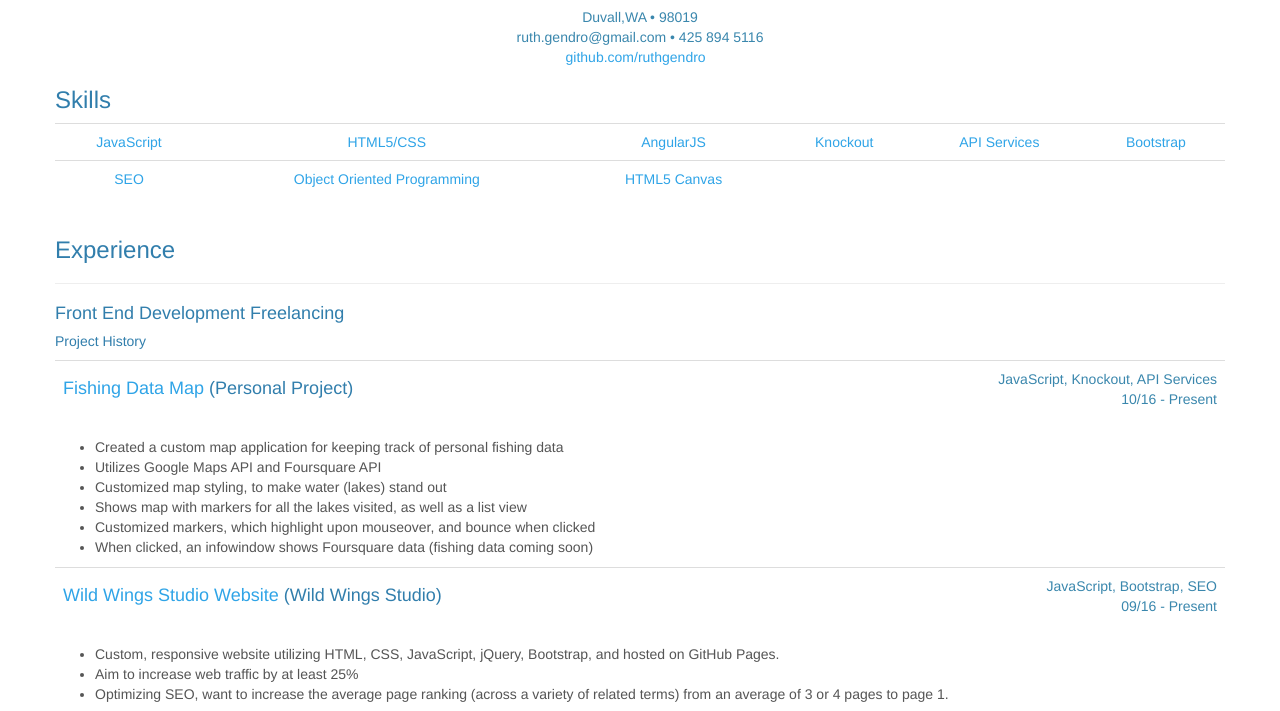
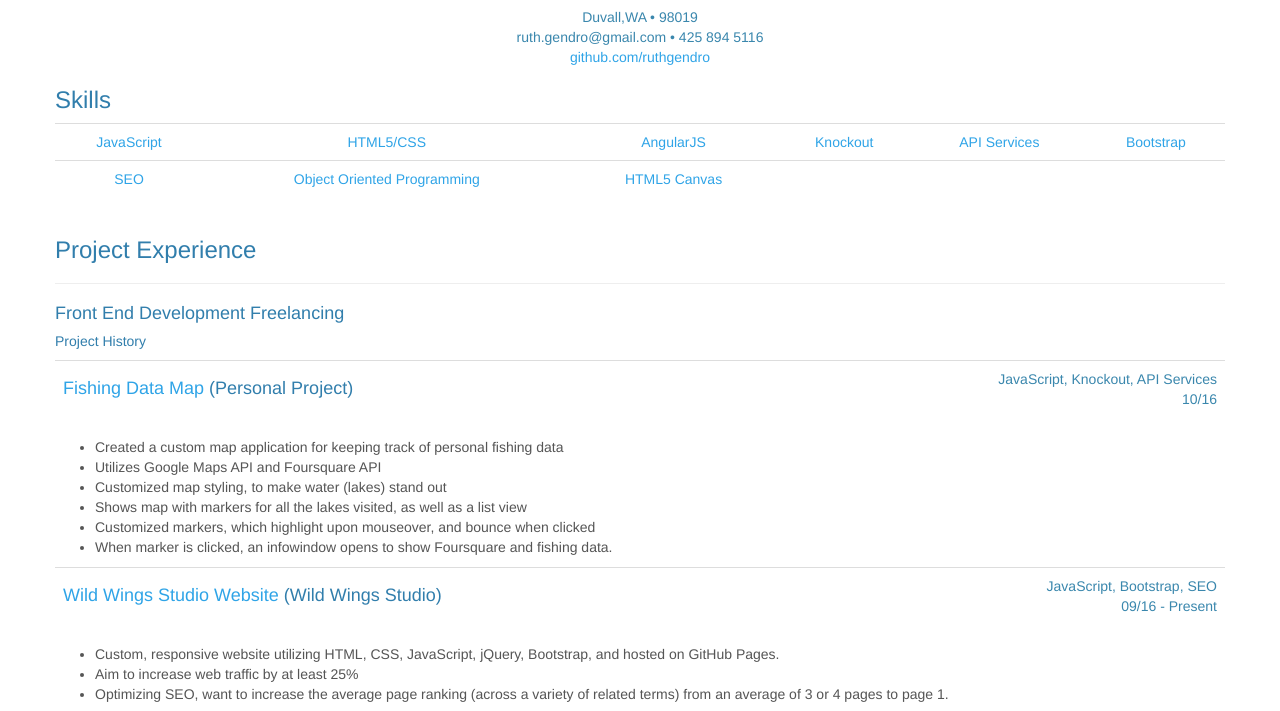
Before and after one commit to RuthGendro/angular-resume, a plain HTML site: page index.html in a window 1280 px wide. Shown: the part 63-774 px from the top of the page. Drawn offline with nearby package versions, Linux system fonts and the light colour scheme; some packages are replaced by stand-ins of ours.

Commit message:
updated project info

```diff
--- a/index.html
+++ b/index.html
@@ -12,14 +12,14 @@
 			<personal-info address="resume.address" email="resume.email" phone-number="resume.phoneNumber" name="resume.name"></personal-info>
 		</div>
 		<div class="row text-center text-info">
-			<a href="{{resume.githubUrl}}">{{resume.github}}</a> <span ng-style="blogSeparatorStyle">&#8226;</span> {{resume.blog}}
+			<a href="{{resume.githubUrl}}">{{resume.github}}</a>
 		</div>
 		<div class="row">
 			<h3>Skills</h3>
 			<div skill-set data-skills-per-line="6"></div>
 		</div>
 		<div class="row">
-			<h3>Experience</h3>
+			<h3>Project Experience</h3>
 			<hr>
 			<div data-ng-bind-html="resume.projectsHeader"></div>
 
--- a/js/directive.personalInfo.js
+++ b/js/directive.personalInfo.js
@@ -8,7 +8,7 @@
 
 		var templateData =  '<h1>{{name}}</h1>' +
 							'<div class="text-info">' +
-								'{{address.street1}} {{address.street2}} {{address.city}},' +
+								'{{address.city}},' +
 							'{{address.state}} &#8226; {{address.zip}}' +
 							'<br>' +
 								'{{email}} &#8226; {{phoneNumber}}' +
--- a/js/service.resume.js
+++ b/js/service.resume.js
@@ -50,7 +50,7 @@
 				company : 'Personal Project',
 				projectName : 'Fishing Data Map',
                 projectUrl: 'https://ruthgendro.github.io/neighborhood-map/',
-				dates: '10/16 - Present',
+				dates: '10/16',
 				skillsUsed : [
 					'JavaScript',
 					'Knockout',
@@ -62,7 +62,7 @@
                     'Customized map styling, to make water (lakes) stand out',
 					'Shows map with markers for all the lakes visited, as well as a list view',
                     'Customized markers, which highlight upon mouseover, and bounce when clicked',
-                    'When clicked, an infowindow shows Foursquare data (fishing data coming soon)'
+                    'When marker is clicked, an infowindow opens to show Foursquare and fishing data.'
 				]
 			},
 			{
```
